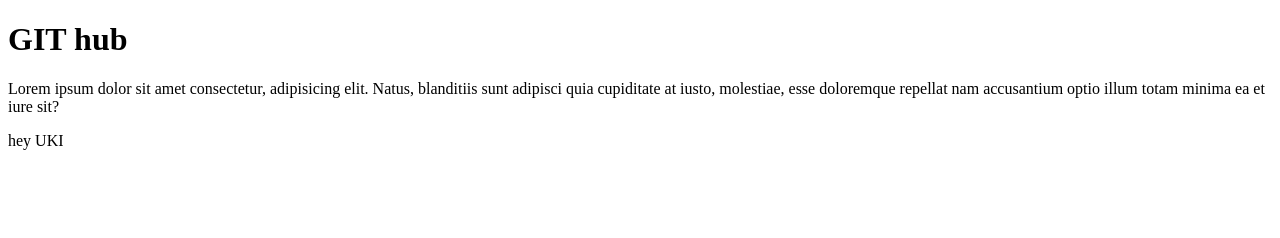
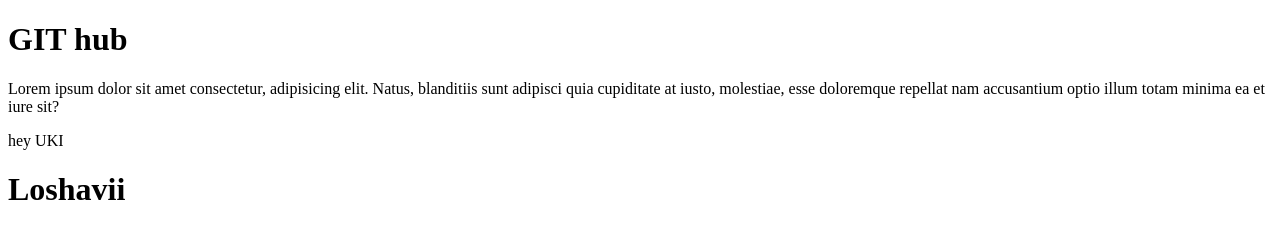
Before and after one commit to Loshavii/practice, a plain HTML site: page index.html in a window 1280 px wide. Drawn offline with Linux system fonts and the light colour scheme.

Commit message:
Update index.html

```diff
--- a/index.html
+++ b/index.html
@@ -9,5 +9,6 @@
     <h1>GIT hub</h1>
     <p>Lorem ipsum dolor sit amet consectetur, adipisicing elit. Natus, blanditiis sunt adipisci quia cupiditate at iusto, molestiae, esse doloremque repellat nam accusantium optio illum totam minima ea et iure sit?</p>
     <p>hey UKI</p>
+    <h1>Loshavii</h1>
 </body>
 </html>
```
